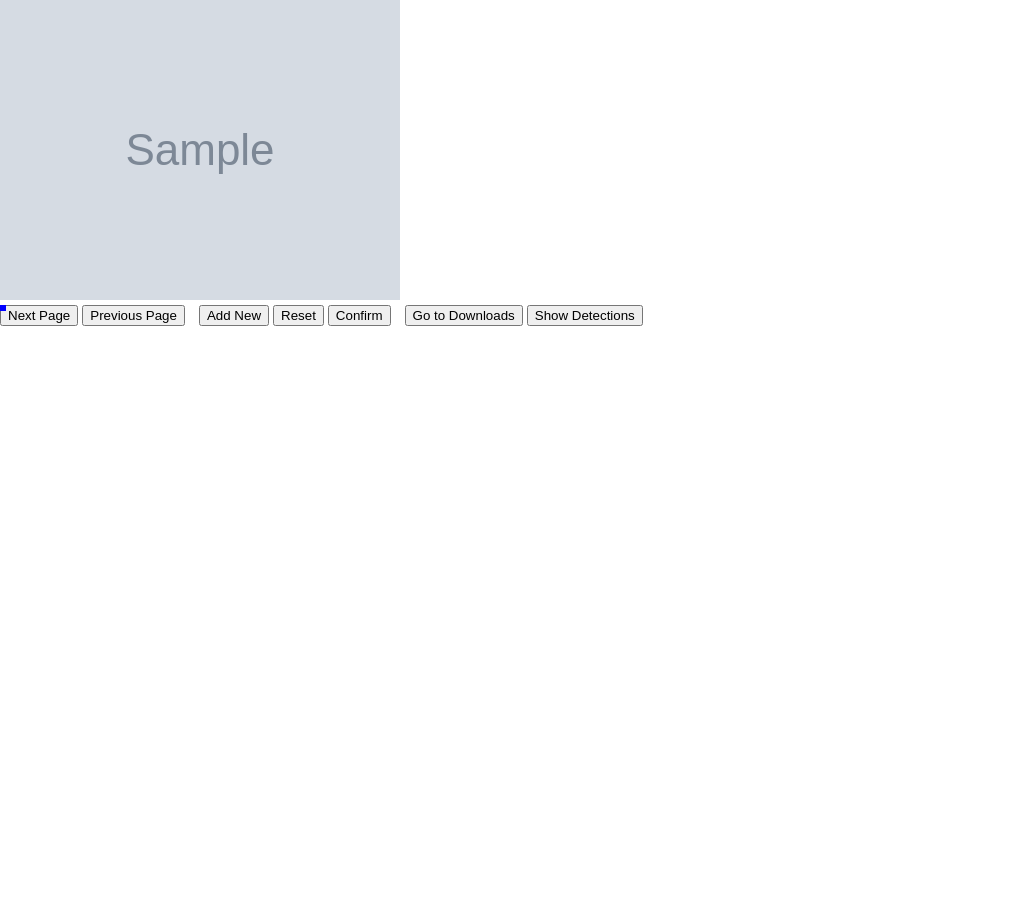
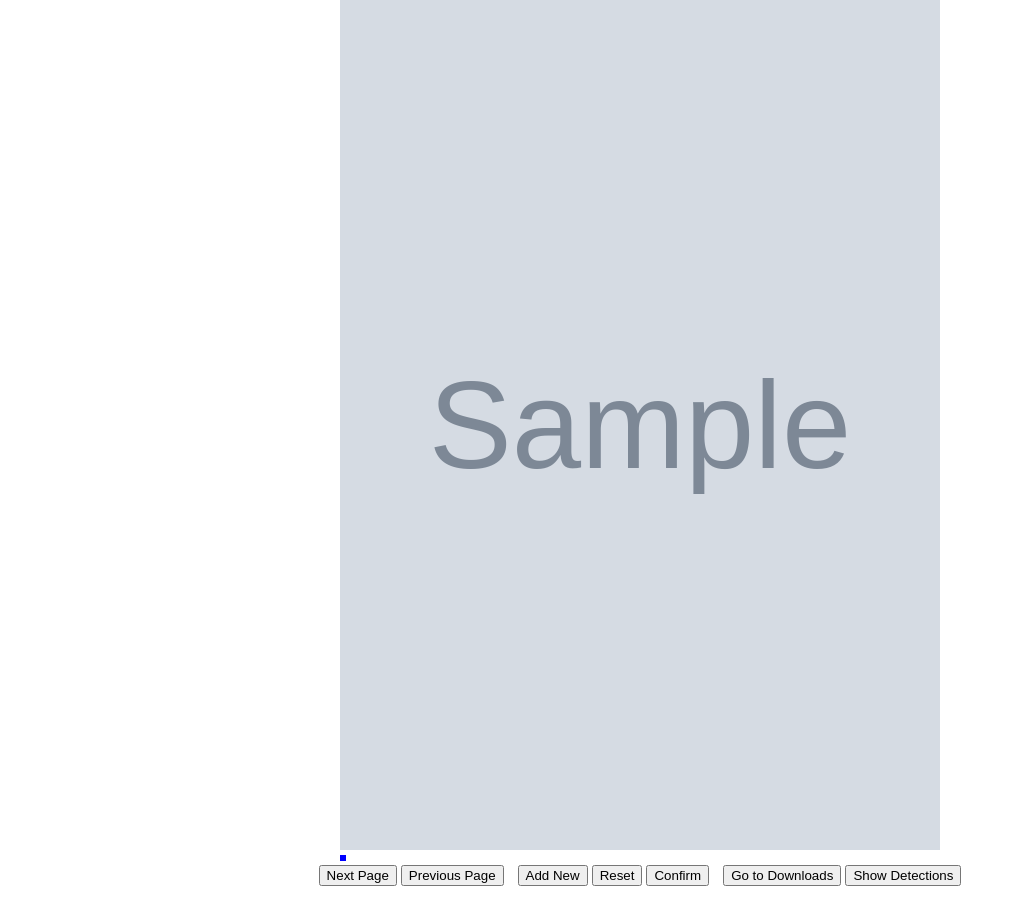
Before and after one commit to Mina-88/Page2Elements, a Flask app: template templates/manual.html in a window 1280 px wide. Shown: the whole page, without its empty margins (0-1024 px from the left). Before the commit the page ends 326 px from the top, so only its background shows below. Run offline with Flask 2, Linux system fonts and the light colour scheme; the template is opened without the code that fills it: most values are stand-ins (such as "Sample title", 1, 10 or a date in 2020); grey boxes marked "Sample" are stand-in pictures; parts of the project's set-up code (start-up, migrations or seed data) failed here and were passed over; some libraries are stand-ins or nearby versions.

Commit message:
fixed manual detection large images issue

```diff
--- a/app.py
+++ b/app.py
@@ -209,9 +209,9 @@ def getImgCap():
 app = Flask(__name__, static_folder="static")
 app.secret_key = "super secret key"
 ALLOWED_EXTENSIONS = {'jpg', 'png', 'jpeg'}
-UPLOAD_FOLDER = "/home/ahmed_fathi/PycharmProjects/lib_bot/static"
+UPLOAD_FOLDER = "/home/ahmed_fathi/PycharmProjects/lib_bot/Page2Elements/static"
 app.config['UPLOAD_FOLDER'] = UPLOAD_FOLDER
-download_folder = "/home/ahmed_fathi/PycharmProjects/lib_bot/download"
+download_folder = "/home/ahmed_fathi/PycharmProjects/lib_bot/Page2Elements/download"
 
 def allowed_file(filename):
     return '.' in filename and \
@@ -321,10 +321,11 @@ def manual():
         if (int(manual_coor[0]['sel']) == 1):
             for i in manual_coor:
                 #extracting the image
-                x_1 = int(float(i['left'][:len(i['left']) - 2]))
-                x_2 = int(float(i['right'][:len(i['right']) - 2]))
-                y_1 = int(float(i['top'][:len(i['top']) - 2]))
-                y_2 = int(float(i['bottom'][:len(i['bottom']) - 2]))
+                print(i['ratio_w'], i['ratio_h'])
+                x_1 = int(float(i['left'][:len(i['left']) - 2])  / i['ratio_w'])
+                x_2 = int(float(i['right'][:len(i['right']) - 2])/ i['ratio_w'])
+                y_1 = int(float(i['top'][:len(i['top']) - 2]) / i['ratio_h'])
+                y_2 = int(float(i['bottom'][:len(i['bottom']) - 2]) / i['ratio_h'])
                 index_manual = int(i['index'])
                 curr_crop_img = images[index_manual][y_1:y_2, x_1:x_2]
 
--- a/static/js/script.js
+++ b/static/js/script.js
@@ -1,29 +1,37 @@
 function getSelectionRectNode() {
-    return document.querySelector(".crop-rect");
+    return document.getElementById("crop-rect");
 }
 
 function showSelectionRectangle(selection) {
     var rect = getSelectionRectNode();
-    rect.style.left = `${selection.left + window.scrollX}px`;
-    rect.style.top = `${selection.top + window.scrollY}px`;
-    rect.style.width = `${selection.right - selection.left}px`;
-    rect.style.height = `${selection.bottom - selection.top}px`;
+    var img = document.getElementById("img_man")
+    var reference = document.getElementById("manual_detection_div").getBoundingClientRect()
+    var ref_top = parseInt(parseFloat(reference.top));
+    var ref_left = parseInt(parseFloat(reference.left));
+    rect.style.left = `${selection.left -ref_left}px`;
+    rect.style.top = `${selection.top - ref_top}px`;
+    rect.style.width = `${(selection.right - selection.left)}px`;
+    rect.style.height = `${(selection.bottom - selection.top)}px`;
+    rect.style.position = "absolute";
     rect.style.opacity = 0.5;
 }
 
 function appendSelectionRectangle(selection) {
     var rect_div = document.createElement("div");
+    var reference = document.getElementById("manual_detection_div").getBoundingClientRect()
+    var ref_top = parseInt(parseFloat(reference.top));
+    var ref_left = parseInt(parseFloat(reference.left));
     rect_div.className = "div_sel"
-    rect_div.style.top = `${selection.top + window.scrollY}px`;
+    rect_div.style.top = `${selection.top + window.scrollY - ref_top}px`;
     rect_div.style.width = `${selection.right - selection.left}px`;
     rect_div.style.height = `${selection.bottom - selection.top}px`;
-    rect_div.style.left = `${selection.left + window.scrollX}px`;
-    rect_div.style.right = `${selection.right + window.scrollX}px`;
-    rect_div.style.bottom = `${selection.bottom + window.scrollY}px`;
+    rect_div.style.left = `${selection.left + window.scrollX - ref_left}px`;
+    rect_div.style.right = `${selection.right + window.scrollX - ref_left}px`;
+    rect_div.style.bottom = `${selection.bottom + window.scrollY - ref_top}px`;
     rect_div.style.borderStyle = "solid";
     rect_div.style.borderColor = "black";
     rect_div.style.position = "absolute";
-    document.querySelector("#form_man").appendChild(rect_div);
+    document.querySelector("#manual_detection_div").appendChild(rect_div);
 }
 
 function resetSelectionRectangle() {
@@ -82,17 +90,16 @@ function initEventHandlers() {
 
     function onMouseUp(e) {
       isMouseDown = false;
-      console.log(selectionRectangle);
       appendSelectionRectangle(selectionRectangle);
       resetSelectionRectangle();
-      document.removeEventListener("mousedown", onMouseDown);
-      document.removeEventListener("mousemove", onMouseMove);
-      document.removeEventListener("mouseup", onMouseUp);
+      document.getElementById("manual_detection_div").removeEventListener("mousemove", onMouseMove);
+      document.getElementById("manual_detection_div").removeEventListener("mousedown", onMouseDown);
+      document.getElementById("manual_detection_div").removeEventListener("mouseup", onMouseUp);
     }
 
-    document.addEventListener("mousedown", onMouseDown);
-    document.addEventListener("mousemove", onMouseMove);
-    document.addEventListener("mouseup", onMouseUp);
+    document.getElementById("manual_detection_div").addEventListener("mousedown", onMouseDown);
+    document.getElementById("manual_detection_div").addEventListener("mousemove", onMouseMove);
+    document.getElementById("manual_detection_div").addEventListener("mouseup", onMouseUp);
 }
 
 function init()
@@ -165,7 +172,10 @@ function send_man_data() {
   if (test.length != 0) {
     var js_sel = [];
     var temp_json = {};
-    test.forEach(t => { temp_json = {"top":t.style.top, "left":t.style.left, "right":t.style.right, "bottom":t.style.bottom, "index":index_hid, "sel":1};
+    var img = document.getElementById("img_man")
+    var width_ratio = img.clientWidth / img.naturalWidth;
+    var height_ratio = img.clientHeight / img.naturalHeight;
+    test.forEach(t => { temp_json = {"top":t.style.top, "left":t.style.left, "right":t.style.right, "bottom":t.style.bottom, "index":index_hid, "sel":1, "ratio_w": width_ratio, "ratio_h": height_ratio};
                         js_sel.push(temp_json); })
     $.ajax({
       url:"/manual_detections",
--- a/static/stylesheets/test.css
+++ b/static/stylesheets/test.css
@@ -2,9 +2,6 @@ body {
     margin: 0;
     padding: 0;
     min-height: 100%;
-    /* display: flex;
-    justify-content: center;
-    align-items: center; */
 }
 
 
@@ -13,8 +10,8 @@ html {
 }
 
 
-.crop-rect {
-    position: absolute;
+#crop-rect {
+    position: fixed;
     top: 0;
     left: 0;
     opacity: 0;
@@ -41,6 +38,8 @@ html {
     /* width: 653.23px;
     height: 900px; */
     margin-bottom: 5px;
+    height: 100%;
+    width: 100%;
 }
 
 
@@ -63,10 +62,9 @@ html {
 
 
 .manual_div {
-    /* width: 800px;
-    height: 1100px; */
-    justify-content: center;
-    align-items: center;
+    height: 850px;
+    width: 600px;
+    position: relative;
 }
 
 .form_man {
@@ -86,21 +84,19 @@ html {
     width: 362.9px;
     height: 500px;
 }
-/* div {
+
+div#manual_anchor
+{
     display: flex;
-    flex-direction: row;
-    flex-wrap: wrap;
-    margin: 10px;
-} */
+    flex-flow: column;
+    justify-content: center;
+    align-items: center;
+}
 
-/* .manual_div {
-    display: flex;
-    justify-content: center;
-} */
+#btn_div {
+    margin: 15px;
+}
 
-/* img {
-    display: flex;
-    flex-direction: row;
-    flex-wrap: wrap;
-    margin: 10px;
-} */
+.det_rect {
+    user-select: none;
+}
--- a/templates/detections.html
+++ b/templates/detections.html
@@ -1,7 +1,7 @@
 {% extends 'base.html' %}
 
 {% block head %}
-    <title> im_bot </title>
+    <title> Page2Elements | Results </title>
 {% endblock %}
 
 {% block body %}
--- a/templates/download.html
+++ b/templates/download.html
@@ -1,7 +1,7 @@
 {% extends 'base.html' %}
 
 {% block head %}
-    <title> im_bot </title>
+    <title> Page2Elements | Downloads </title>
 {% endblock %}
 
 {% block body%}
--- a/templates/manual.html
+++ b/templates/manual.html
@@ -1,23 +1,32 @@
 {% extends 'base.html' %}
 
 {% block head %}
-    <title> im_bot </title>
+    <title> Page2Elements | Manual Additions </title>
 {% endblock %}
 
 {% block body %}
+    <div id="manual_anchor">
         <div id="manual_detection_div" class="manual_div">
-        <form method="post" id="form_man">
             <img src="{{img_src[sv_ind]}}" id="img_man" draggable="false" class="man_img">
-            <div class="crop-rect"></div>
             <input type="hidden" name="hid_ind"id="pg_ind" value="{{sv_ind}}" data-range="{{rng_img | length}}">
+            <div id="crop-rect"></div>
         {% for j in range(0, det_co | length) %}
-                <div id="det-rect_{{j}}" class="det_rect"></div>
+            <div id="det-rect_{{j}}" class="det_rect" draggable="false"></div>
             <script>
                 var rect_div = document.getElementById("det-rect_{{j}}");
-                    rect_div.style.top = `${"{{det_co[j]['y_1']}}"}px`;
-                    rect_div.style.width = `${"{{det_co[j]['x_2']}}" - "{{det_co[j]['x_1']}}"}px`;
-                    rect_div.style.height = `${"{{det_co[j]['y_2']}}" - "{{det_co[j]['y_1']}}"}px`;
-                    rect_div.style.left = `${"{{det_co[j]['x_1']}}"}px`;
+                var img = document.getElementById("img_man")
+                var old_width = `${"{{det_co[j]['x_2']}}" - "{{det_co[j]['x_1']}}"}`;
+                var old_height = `${"{{det_co[j]['y_2']}}" - "{{det_co[j]['y_1']}}"}`;
+                var width_ratio = img.clientWidth / img.naturalWidth;
+                var height_ratio = img.clientHeight / img.naturalHeight;
+                console.log(typeof(width_ratio), width_ratio)
+                console.log(typeof(height_ratio), height_ratio)
+                rect_div.style.top = `${"{{det_co[j]['y_1']}}" * height_ratio}px`;
+                rect_div.style.left = `${"{{det_co[j]['x_1']}}" * width_ratio}px`;
+                rect_div.style.right = `${"{{det_co[j]['x_2']}}" * width_ratio}px`;
+                rect_div.style.bottom = `${"{{det_co[j]['y_2']}}" * height_ratio}px`;
+                rect_div.style.width = `${old_width * width_ratio}px`;
+                rect_div.style.height = `${old_height * height_ratio}px`;
                 rect_div.style.borderStyle = "solid";
                 rect_div.style.borderColor = "blue";
                 rect_div.style.position = "absolute";
@@ -31,6 +40,8 @@
                     pages.push("{{img_src[i]}}");
                 </script>
             {% endfor %}
+        </div>
+        <div id="btn_div">
             <input type="button" name = "manual_btn" value = "Next Page" onclick='next_page(pages)'>
             <input type="button" name = "manual_btn" value = "Previous Page" onclick='prev_page(pages)' id="prev_btn">
             <input type="button" name = "manual_btn" value = "Add New" onclick="init()">
@@ -38,6 +49,6 @@
             <input type="button" name = "manual_btn" value = "Confirm" onclick="confirm_btn()" id="conf_btn">
             <input type="button" name = "manual_btn" value = "Go to Downloads" onclick="down_red()">
             <input type="button" name = "manual_btn" value = "Show Detections" onclick="det_red()">
-        </form>
+        </div>
     </div>
 {% endblock%}
--- a/templates/upload.html
+++ b/templates/upload.html
@@ -1,7 +1,7 @@
 {% extends 'base.html' %}
 
 {% block head %}
-    <title> im_bot </title>
+    <title> Page2Elements | Upload </title>
 {% endblock %}
 
 {% block body%}
```
Also changed, not shown: static/Al_Aroussa-1927-iss120_Page_01.jpg (deleted). Lines whose indentation alone changed are shown as unchanged.
